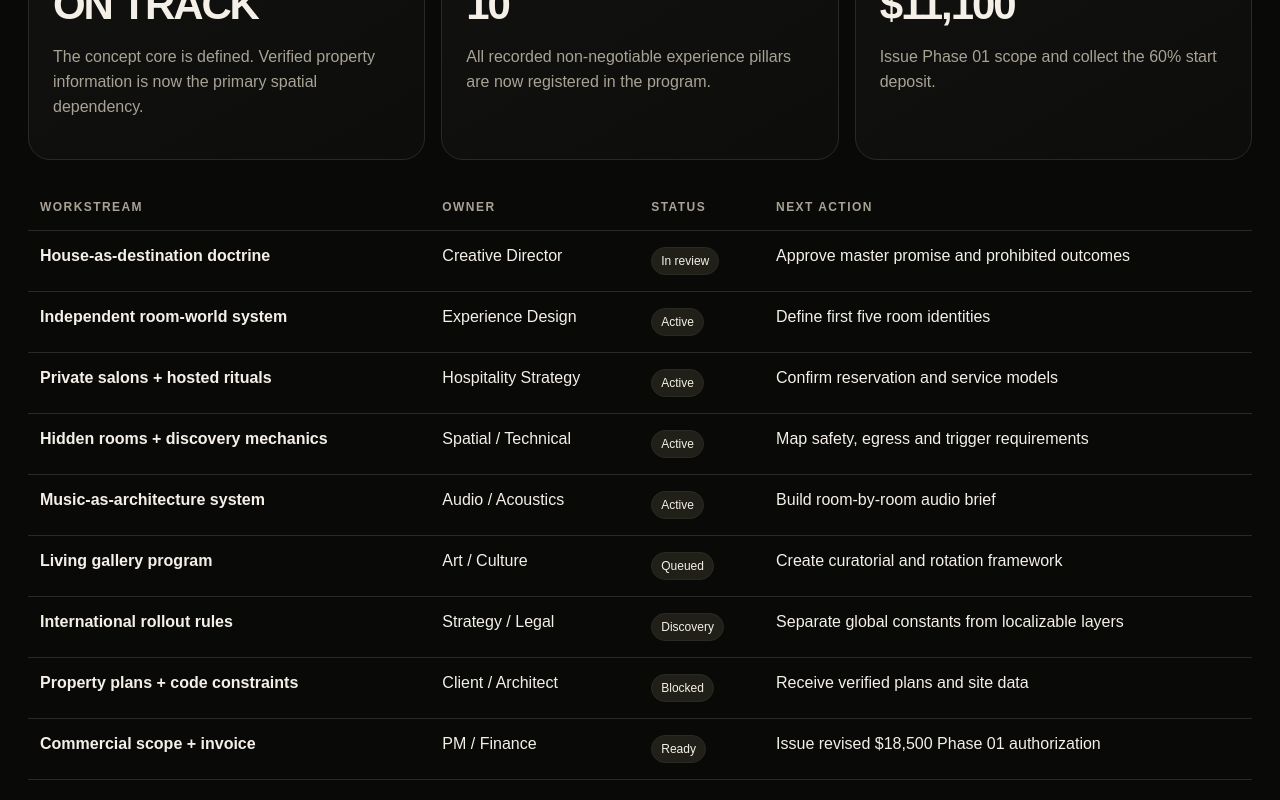
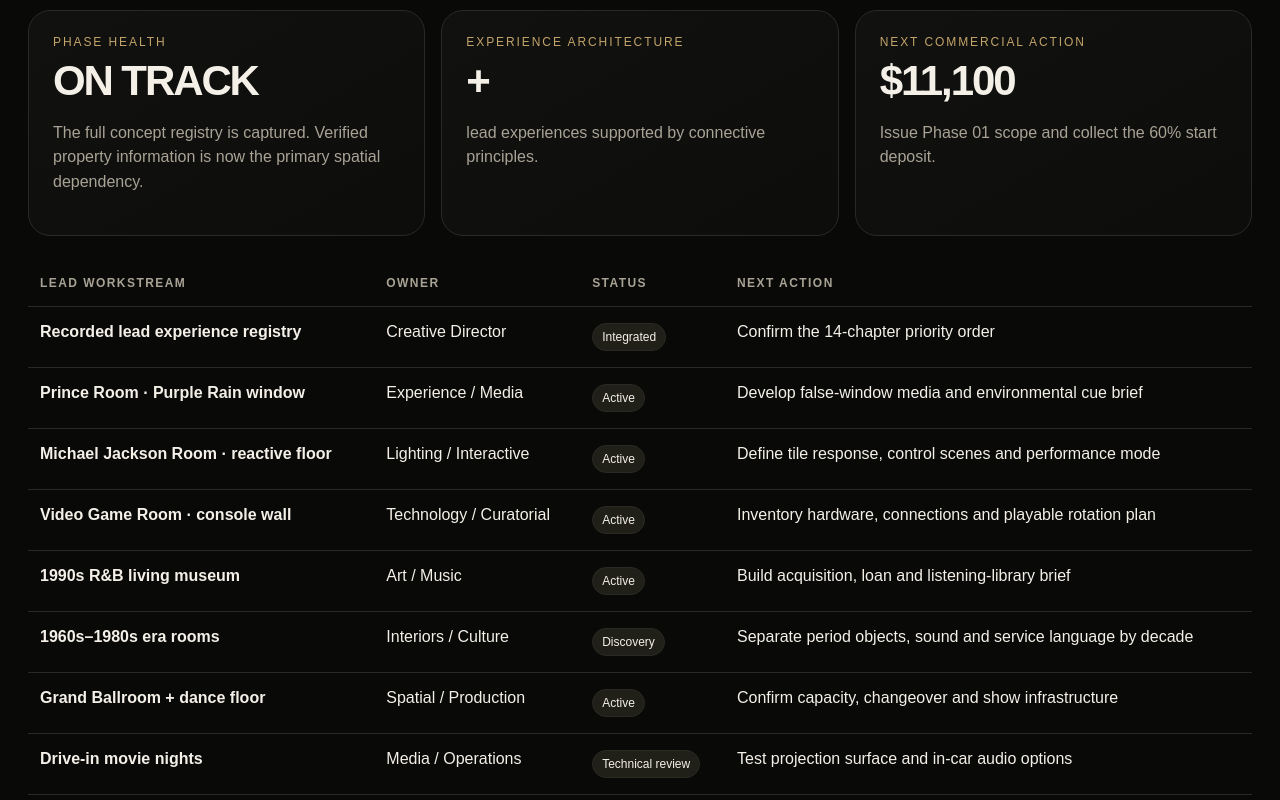
Before and after one commit to IPXSdev/vintage-nle-experience, a Next.js app: page /dashboard in a window 1280 px wide. Shown: the part 360-1160 px from the top of the page. Built offline with nearby package versions, Linux system fonts and the light colour scheme.

Commit message:
feat: align src/app/dashboard/page.tsx to recorded experiences

```diff
--- a/src/app/dashboard/page.tsx
+++ b/src/app/dashboard/page.tsx
@@ -1,2 +1,49 @@
-const rows=[['House-as-destination doctrine','Creative Director','In review','Approve master promise and prohibited outcomes'],['Independent room-world system','Experience Design','Active','Define first five room identities'],['Private salons + hosted rituals','Hospitality Strategy','Active','Confirm reservation and service models'],['Hidden rooms + discovery mechanics','Spatial / Technical','Active','Map safety, egress and trigger requirements'],['Music-as-architecture system','Audio / Acoustics','Active','Build room-by-room audio brief'],['Living gallery program','Art / Culture','Queued','Create curatorial and rotation framework'],['International rollout rules','Strategy / Legal','Discovery','Separate global constants from localizable layers'],['Property plans + code constraints','Client / Architect','Blocked','Receive verified plans and site data'],['Commercial scope + invoice','PM / Finance','Ready','Issue revised $18,500 Phase 01 authorization']]
-export default function Dashboard(){return <main><section className="section"><div className="shell"><div className="eyebrow">/production dashboard · internal</div><h2>Experience command center.</h2><div className="grid"><article className="card span4"><div className="num">PHASE HEALTH</div><div className="metric">ON TRACK</div><p>The concept core is defined. Verified property information is now the primary spatial dependency.</p></article><article className="card span4"><div className="num">MANDATORY SYSTEMS</div><div className="metric">10</div><p>All recorded non-negotiable experience pillars are now registered in the program.</p></article><article className="card span4"><div className="num">NEXT COMMERCIAL ACTION</div><div className="metric">$11,100</div><p>Issue Phase 01 scope and collect the 60% start deposit.</p></article></div><table className="table"><thead><tr><th>Workstream</th><th>Owner</th><th>Status</th><th>Next action</th></tr></thead><tbody>{rows.map(row=><tr key={row[0]}><td><strong>{row[0]}</strong></td><td>{row[1]}</td><td><span className="pill">{row[2]}</span></td><td>{row[3]}</td></tr>)}</tbody></table></div></section></main>}
+import { experienceDoctrine, leadExperiences } from '@/lib/experience-program'
+
+const rows = [
+  ['Recorded lead experience registry', 'Creative Director', 'Integrated', 'Confirm the 14-chapter priority order'],
+  ['Prince Room · Purple Rain window', 'Experience / Media', 'Active', 'Develop false-window media and environmental cue brief'],
+  ['Michael Jackson Room · reactive floor', 'Lighting / Interactive', 'Active', 'Define tile response, control scenes and performance mode'],
+  ['Video Game Room · console wall', 'Technology / Curatorial', 'Active', 'Inventory hardware, connections and playable rotation plan'],
+  ['1990s R&B living museum', 'Art / Music', 'Active', 'Build acquisition, loan and listening-library brief'],
+  ['1960s–1980s era rooms', 'Interiors / Culture', 'Discovery', 'Separate period objects, sound and service language by decade'],
+  ['Grand Ballroom + dance floor', 'Spatial / Production', 'Active', 'Confirm capacity, changeover and show infrastructure'],
+  ['Drive-in movie nights', 'Media / Operations', 'Technical review', 'Test projection surface and in-car audio options'],
+  ['Rooftop concerts + private events', 'Hospitality / Production', 'Discovery', 'Confirm noise, egress, capacity and event modes'],
+  ['Smoking lounge + humidor', 'Hospitality / MEP', 'Discovery', 'Validate code, ventilation and optional retail layer'],
+  ['The Bodega + menu theater', 'Brand / Culinary', 'Concept', 'Develop retail edit and legally safe service prototypes'],
+  ['Property plans + code constraints', 'Client / Architect', 'Blocked', 'Receive verified plans and site data'],
+  ['Commercial scope + invoice', 'PM / Finance', 'Ready', 'Issue revised $18,500 Phase 01 authorization'],
+]
+
+export default function Dashboard() {
+  return (
+    <main>
+      <section className="section">
+        <div className="shell">
+          <div className="eyebrow">/production dashboard · internal</div>
+          <h2>Experience command center.</h2>
+          <p className="sectionintro">The recorded concepts lead production. The connective doctrine protects quality and consistency across the house.</p>
+          <div className="grid">
+            <article className="card span4">
+              <div className="num">PHASE HEALTH</div><div className="metric">ON TRACK</div>
+              <p>The full concept registry is captured. Verified property information is now the primary spatial dependency.</p>
+            </article>
+            <article className="card span4">
+              <div className="num">EXPERIENCE ARCHITECTURE</div><div className="metric">{leadExperiences.length} + {experienceDoctrine.length}</div>
+              <p>{leadExperiences.length} lead experiences supported by {experienceDoctrine.length} connective principles.</p>
+            </article>
+            <article className="card span4">
+              <div className="num">NEXT COMMERCIAL ACTION</div><div className="metric">$11,100</div>
+              <p>Issue Phase 01 scope and collect the 60% start deposit.</p>
+            </article>
+          </div>
+          <table className="table">
+            <thead><tr><th>Lead workstream</th><th>Owner</th><th>Status</th><th>Next action</th></tr></thead>
+            <tbody>{rows.map((row) => <tr key={row[0]}><td><strong>{row[0]}</strong></td><td>{row[1]}</td><td><span className="pill">{row[2]}</span></td><td>{row[3]}</td></tr>)}</tbody>
+          </table>
+        </div>
+      </section>
+    </main>
+  )
+}
```
